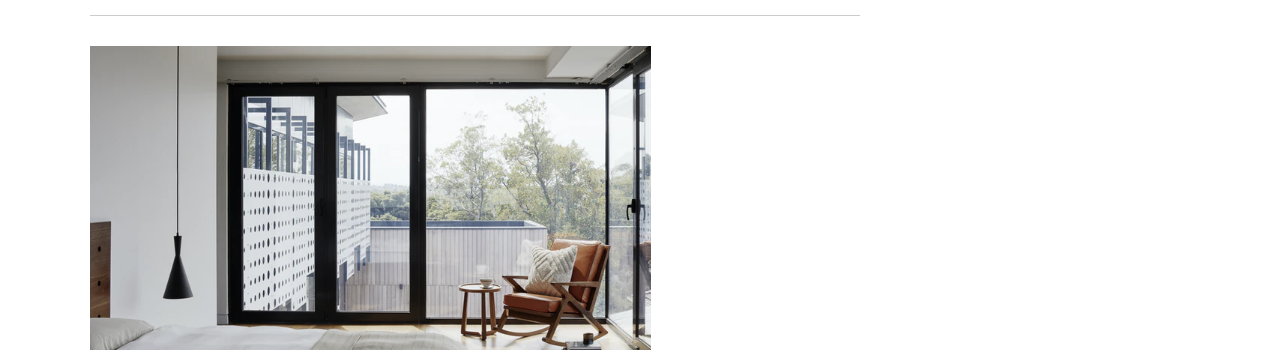
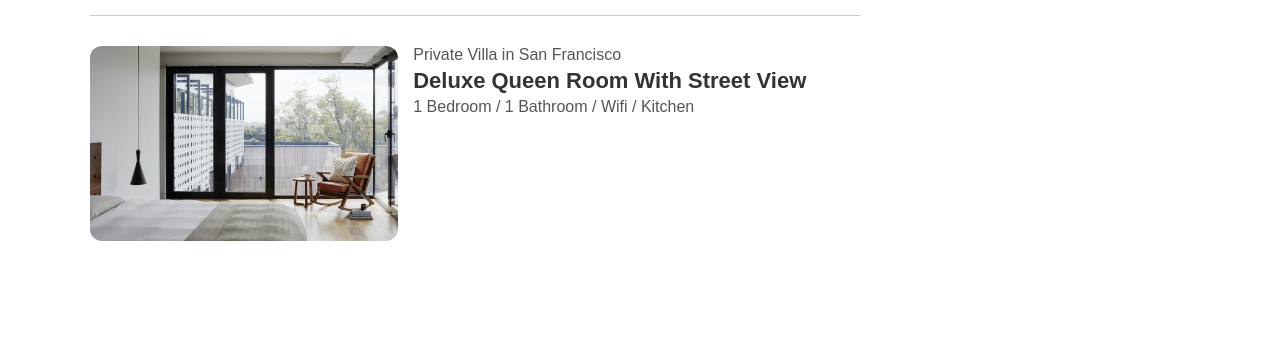
Before and after one commit to teddymitei/Staybnb, a plain HTML site: page listing.html in a window 1280 px wide. Shown: the part 198-548 px from the top of the page. Drawn offline with Linux system fonts and the light colour scheme.

Commit message:
listing page update

```diff
--- a/style.css
+++ b/style.css
@@ -452,3 +452,24 @@ nav.navbar-white .fa-bars{
     padding: 30px 0;
     border-top: 1px solid #ccc;
 }
+
+.house-img{
+    flex-basis: 40%;
+}
+
+.house-info{
+    flex-basis: 58%;
+    color: #555;
+}
+
+.house-img img{
+    width: 100%;
+    border-radius: 12px;
+}
+
+.house-info h3{
+    font-weight: 600;
+    font-size: 22px;
+    color: #333;
+    margin: 4px 0;
+}
```
